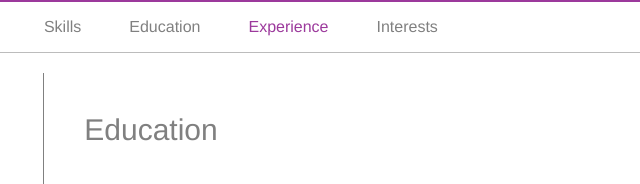
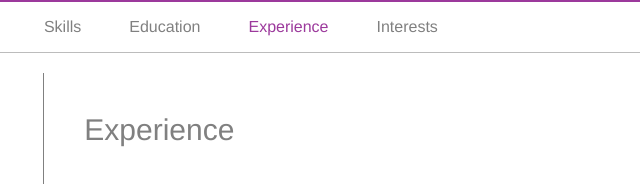
Before and after one commit to Fraserwill03/Fraserwill03.github.io, a plain HTML site: page experience.html in a window 1280 px wide. Shown: the top 184 px of the page, 464-1104 px from the left. Drawn offline with Linux system fonts and the light colour scheme.

Commit message:
fixed experience heading and interests page title

```diff
--- a/experience.html
+++ b/experience.html
@@ -28,7 +28,7 @@
         </figure>
       </div>
       <div class="right-side">
-        <p class="page-title">Education</p>
+        <p class="page-title">Experience</p>
         <table class="edu-exp-table">
           <tbody>
             <tr>
```
Also changed, not shown: interests.html (+1 -1 lines).
